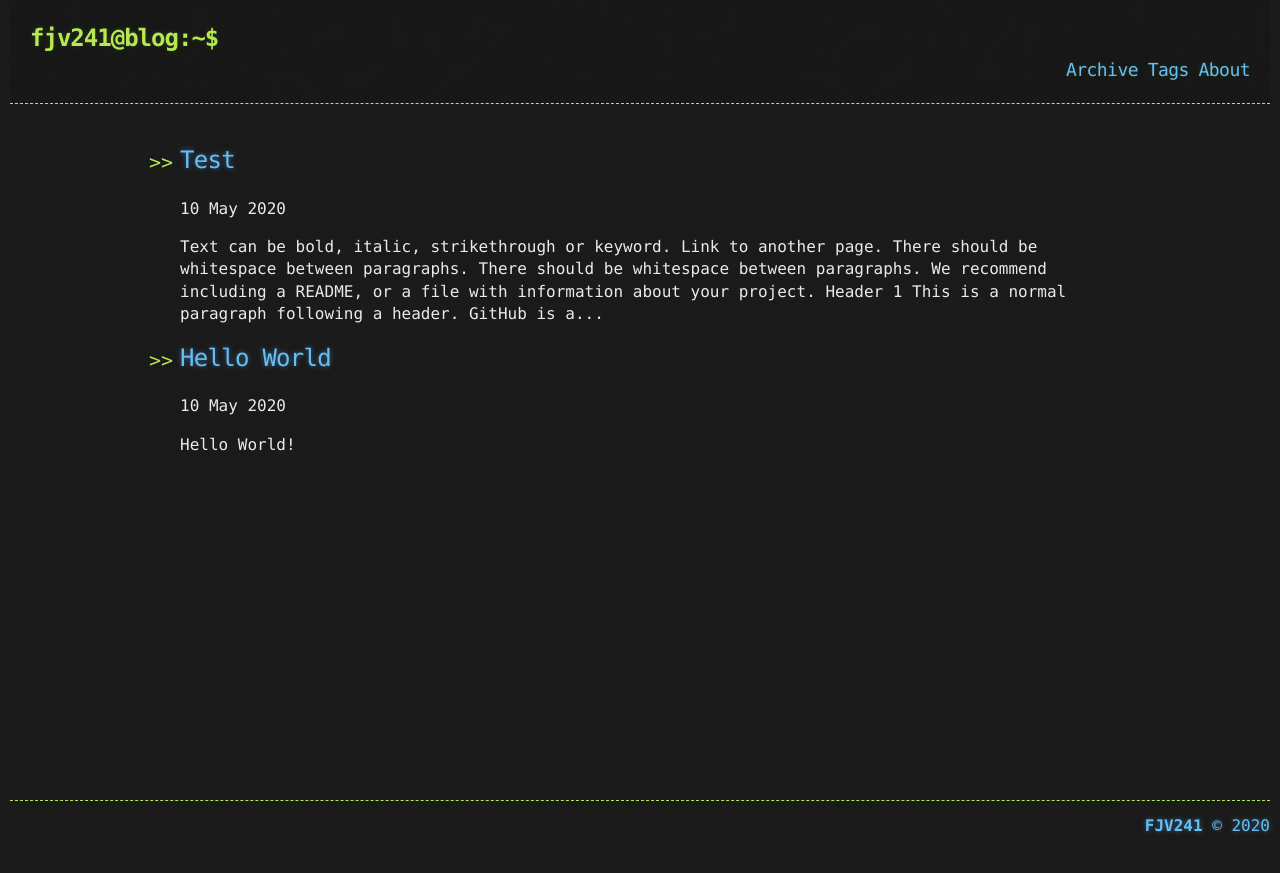
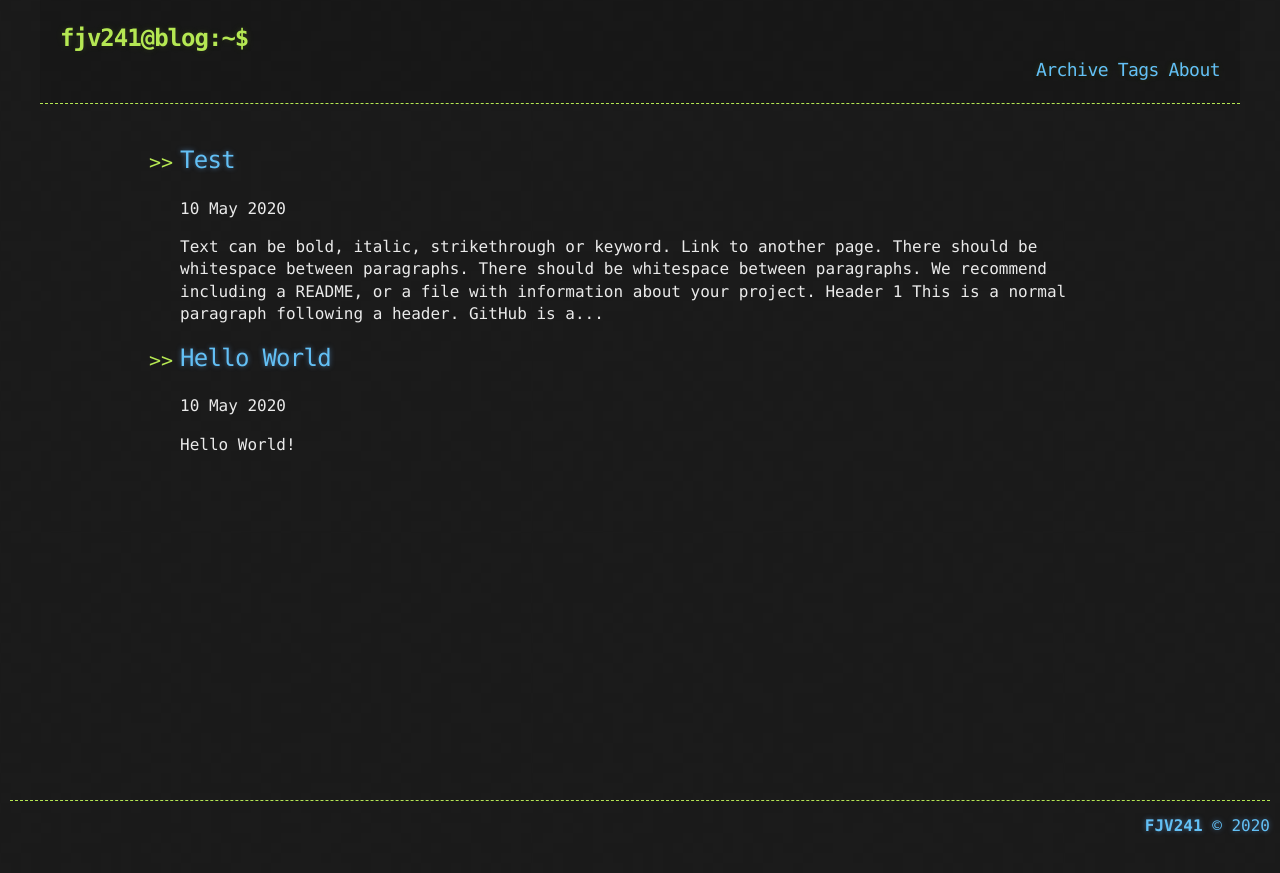
Before and after one commit to FJV241/fjv241.github.io, a Jekyll site: the page built from index.html, in a window 1280 px wide. Shown: the top 873 px of the page. Built offline with Jekyll 4.4.1, drawn with Linux system fonts in a browser that asks for light colours; the list of posts is cut into pages by our own code.

Commit message:
Update base.scss

```diff
--- a/_sass/base.scss
+++ b/_sass/base.scss
@@ -53,7 +53,7 @@ header {
   background: rgba(0, 0, 0, 0.1);
   border-bottom: 1px dashed $conifer;
   padding: 20px;
-  margin: 0 10px 40px 10px;
+  margin: 0 40px 40px 40px;
 }
 
 .header-links {
```
